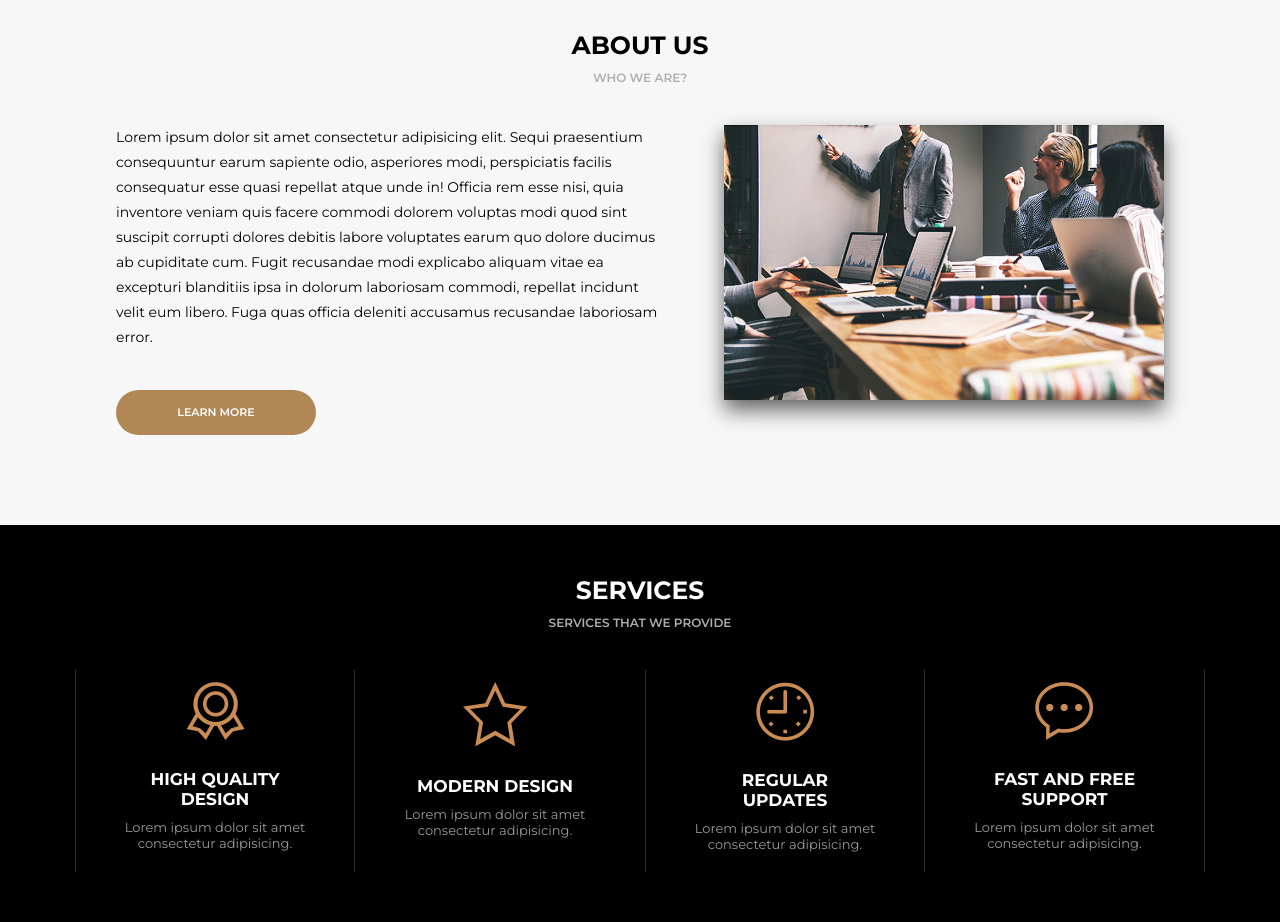
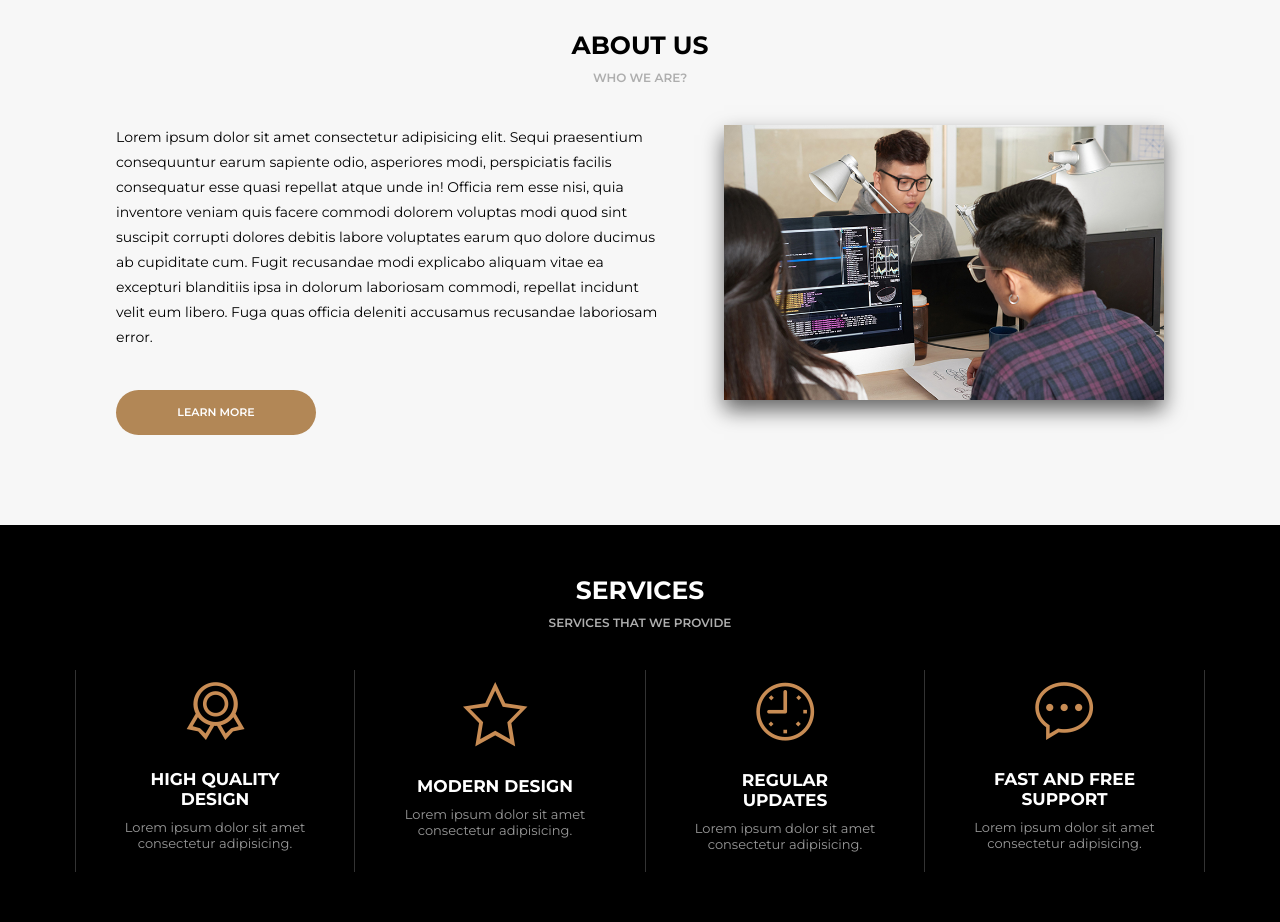
Before and after one commit to AmauriLima/landing-page, a plain HTML site: page index.html in a window 1280 px wide. Shown: the part 820-1742 px from the top of the page. Drawn offline with Linux system fonts and the light colour scheme.

Commit message:
Update style.css

```diff
--- a/assets/css/style.css
+++ b/assets/css/style.css
@@ -249,7 +249,7 @@ header #header {
   display: flex;
   width: 440px;
   height: 275px;
-  background: url(/media/foto6.jpg);
+  background: url(/media/foto4.jpg);
   object-fit: cover;
   background-size: contain;
   box-shadow: 0px 10px 20px rgba(0, 0, 0, 0.6);
```
